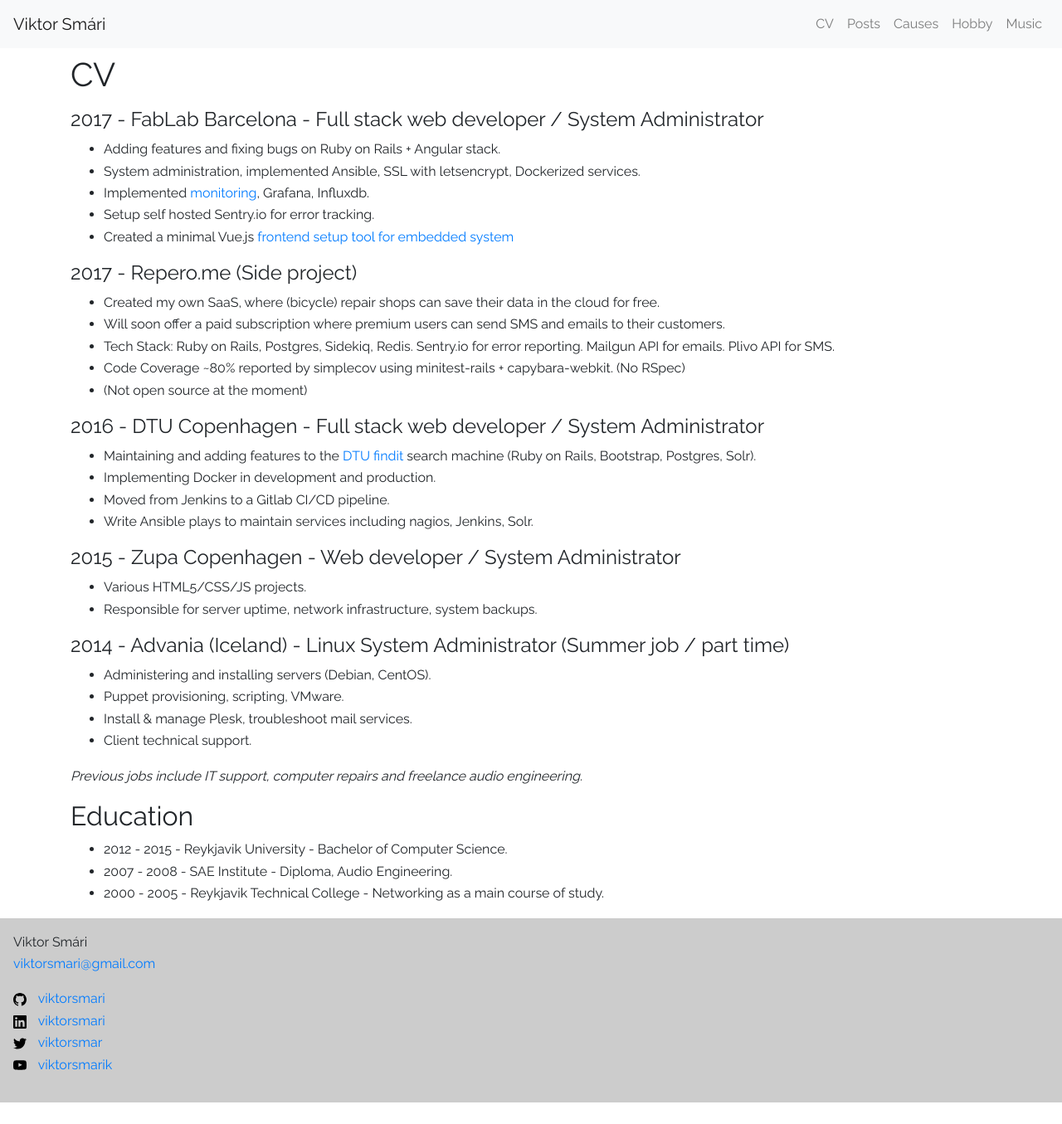
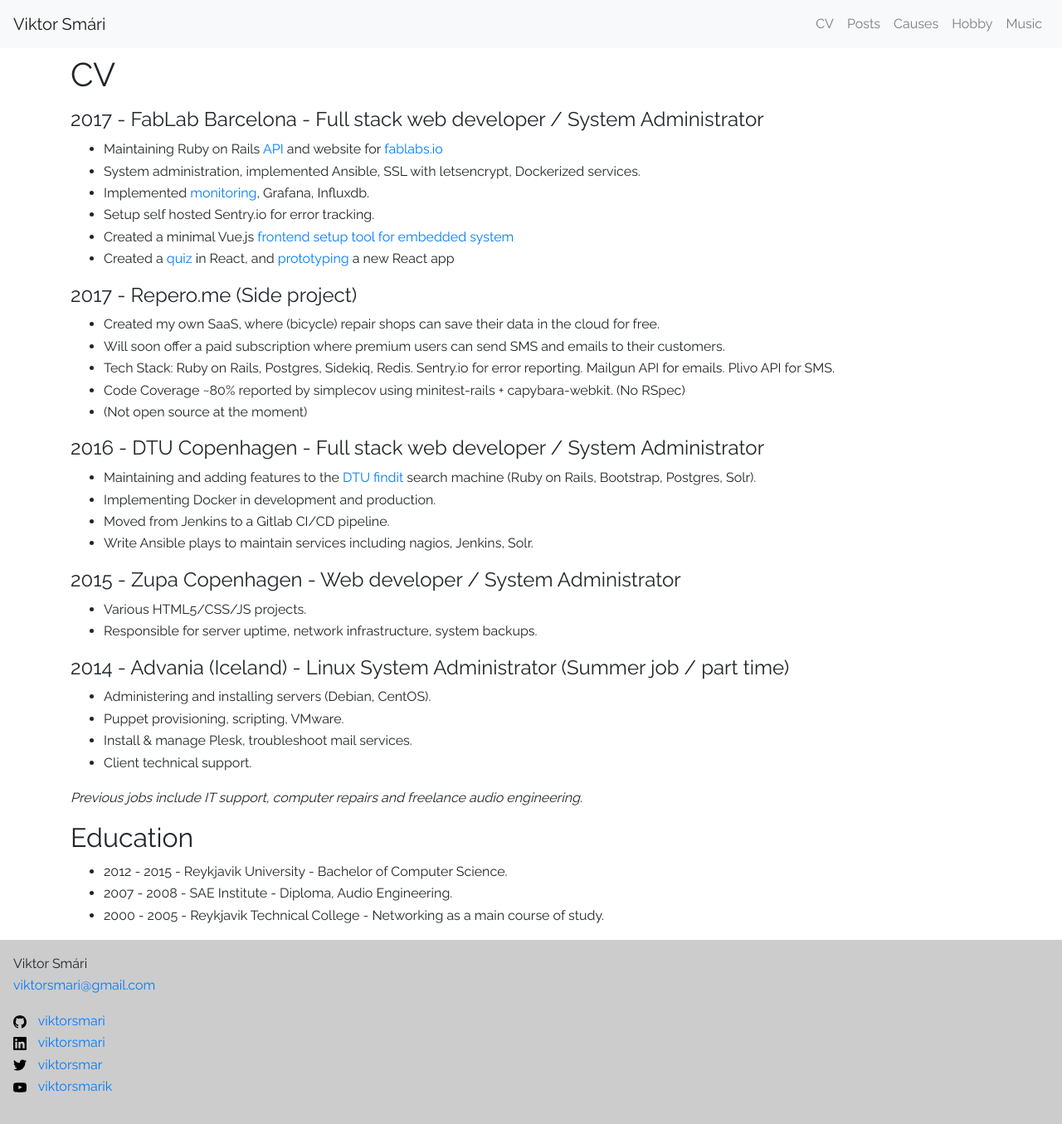
Before and after one commit to viktorsmari/viktorsmari.github.io, a Jekyll site: the page built from cv.md, in a window 1280 px wide and 1355 px high. Shown: the whole window at 83% size. Built offline with Jekyll 4.4.1, drawn with Linux system fonts in a browser that asks for light colours.

```diff
--- a/cv.md
+++ b/cv.md
@@ -5,11 +5,12 @@ layout: page
 ---
 
 #### 2017 - FabLab Barcelona - Full stack web developer / System Administrator
-  * Adding features and fixing bugs on Ruby on Rails + Angular stack.
+  * Maintaining Ruby on Rails [API](https://api.smartcitizen.me/) and website for [fablabs.io](https://fablabs.io/)
   * System administration, implemented Ansible, SSL with letsencrypt, Dockerized services.
   * Implemented [monitoring](https://grafana.fab.city), Grafana, Influxdb.
   * Setup self hosted Sentry.io for error tracking.
   * Created a minimal Vue.js [frontend setup tool for embedded system](https://fablabbcn.github.io/smartcitizen-kit-20/esp/data/)
+  * Created a [quiz](https://quiz.iscape.smartcitizen.me/) in React, and [prototyping](https://r.smartcitizen.me/) a new React app
 
 #### 2017 - Repero.me (Side project)
   * Created my own SaaS, where (bicycle) repair shops can save their data in the cloud for free.
```
Also changed, not shown: books.md (added, +15 -0 lines).
